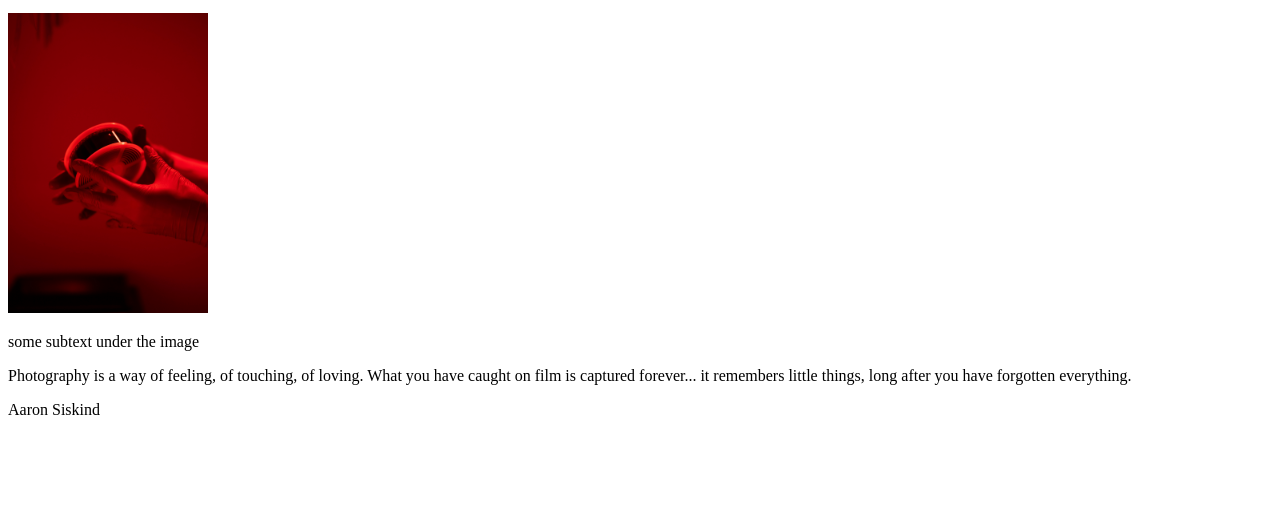
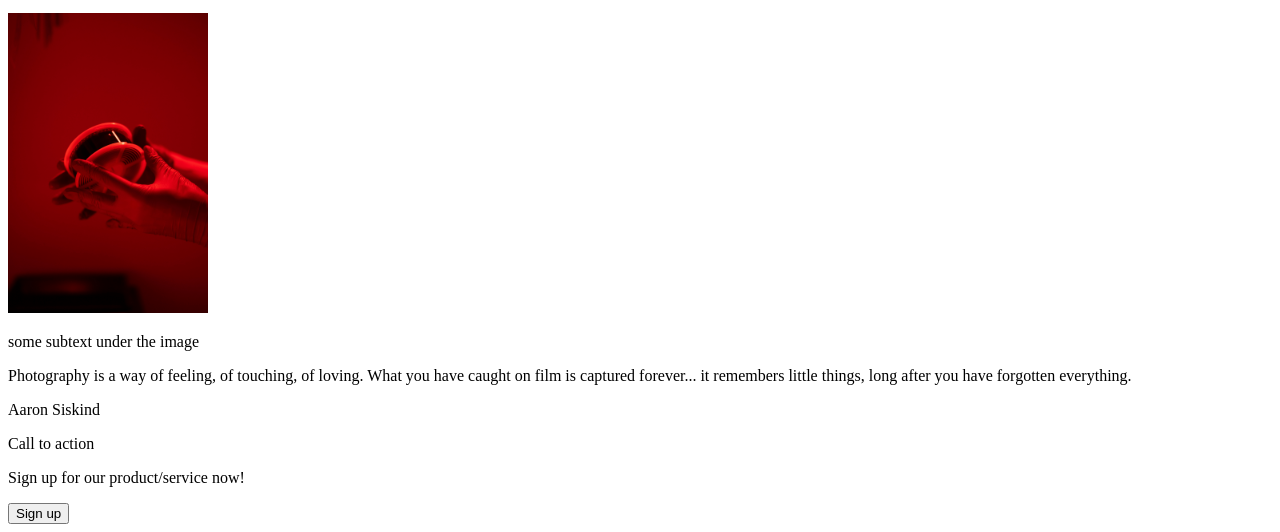
Before and after one commit to marcussleongg/landing-page, a plain HTML site: page index.html in a window 1280 px wide. Shown: the part 1047-1579 px from the top of the page. Before the commit the page ends 1482 px from the top, so only its background shows below. Drawn offline with Linux system fonts and the light colour scheme.

Commit message:
Add elements for fourth div

```diff
--- a/index.html
+++ b/index.html
@@ -49,5 +49,14 @@
             <p class="quote">Photography is a way of feeling, of touching, of loving. What you have caught on film is captured forever... it remembers little things, long after you have forgotten everything.</p>
             <p class="quoted">Aaron Siskind</p>
         </div>
+        <div class="four">
+            <div class="box">
+                <div class="text">
+                    Call to action
+                    <p>Sign up for our product/service now!</p>
+                </div>
+                <button>Sign up</button>
+            </div>
+        </div>
     </body>
 </html>
```
